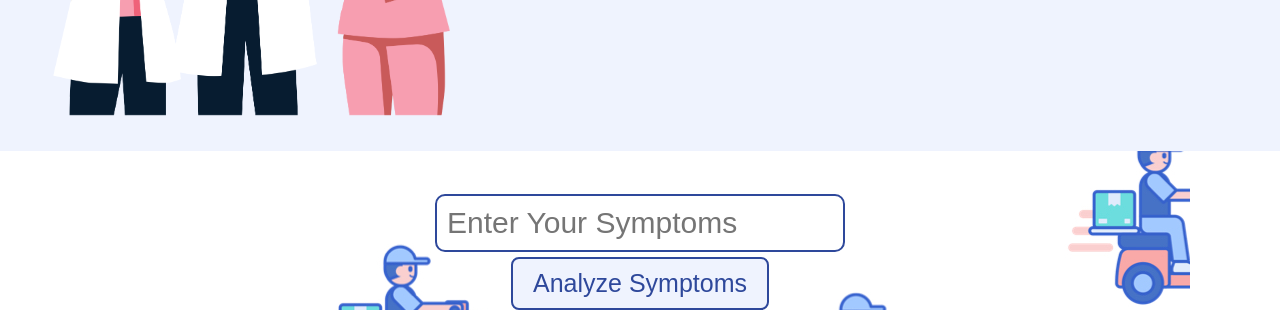
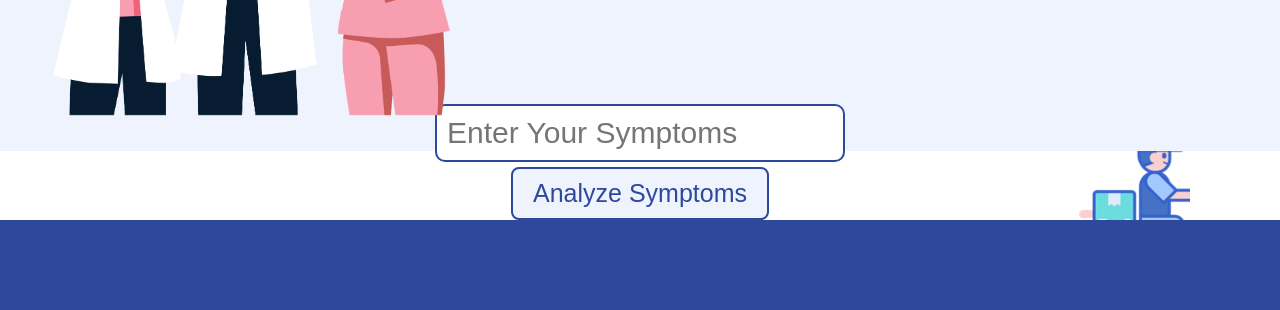
Before and after one commit to PierluigiManc01/MedAI, a plain HTML site: page index.html in a window 1280 px wide. Shown: the part 669-979 px from the top of the page. After the commit the page ends 889 px from the top, so only its background shows below. Drawn offline with Linux system fonts and the light colour scheme.

Commit message:
changed h5-box 2

```diff
--- a/style.css
+++ b/style.css
@@ -21,8 +21,8 @@ h1, h2, h3, p {
 }
 
 .h5-box {
-    margin-top: 100px;
-    font-size: 30px;
+    margin-top: 10px;
+    font-size: 25px;
     padding: 5px 5px;
 }
 
```
